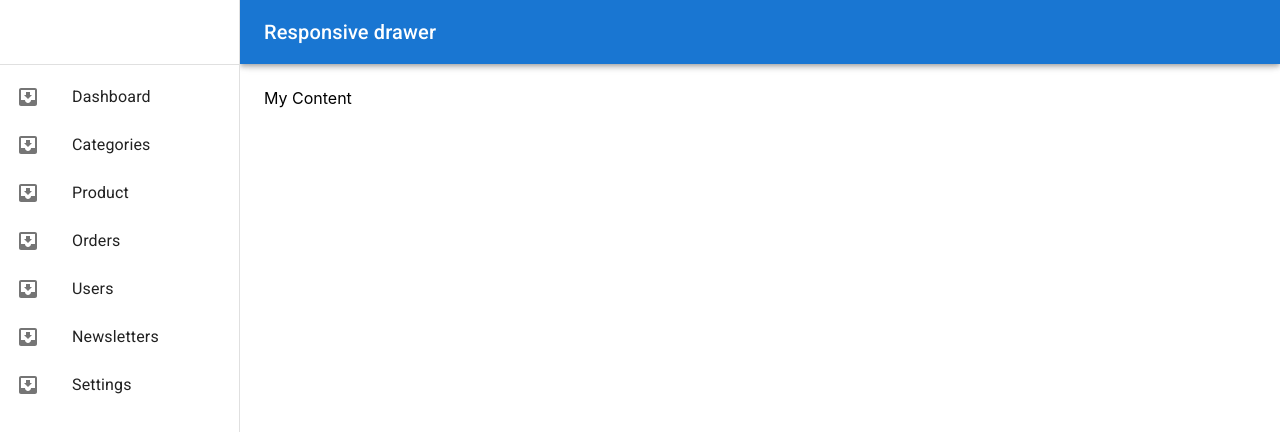
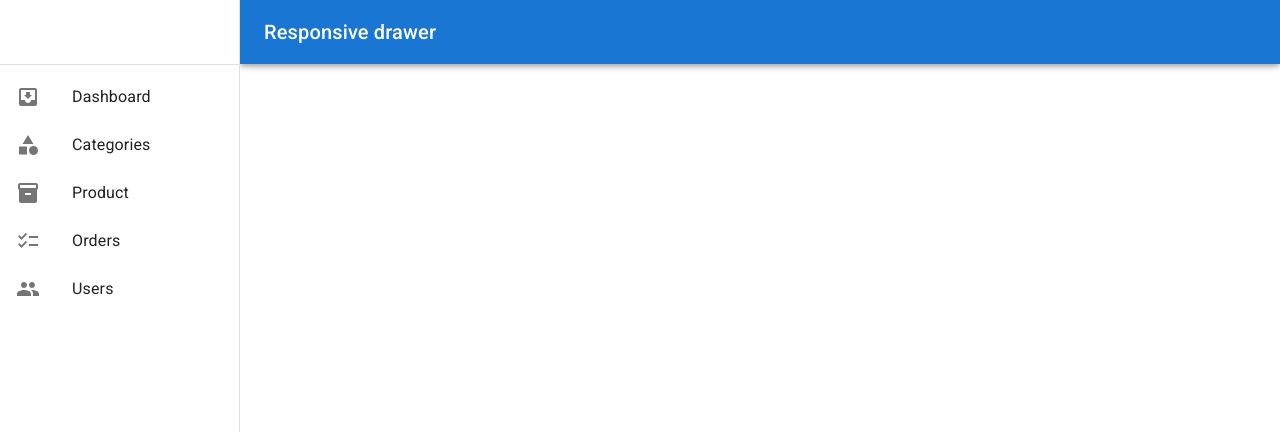
Before and after one commit to Padmakar333/Shopping-Panal, a React (Create React App) app: page /pages in a window 1280 px wide. Shown: the top 432 px of the page. Built offline with nearby package versions, Linux system fonts and the light colour scheme.

Commit message:
Dashbard 2nd commit

```diff
--- a/src/App.js
+++ b/src/App.js
@@ -12,7 +12,7 @@ function App() {
    <Routes>
     <Route path="/" element={<Navigate to="Login"/>}></Route>
     <Route path="/login" element={<Login></Login>}></Route>
-    <Route path="/pages" element={<Pages></Pages>}></Route>
+    <Route path="/pages/*" element={<Pages></Pages>}></Route>
    </Routes>
    </div>
   );
--- a/src/Pages/Pages.js
+++ b/src/Pages/Pages.js
@@ -12,9 +12,16 @@ import ListItemButton from '@mui/material/ListItemButton';
 import ListItemIcon from '@mui/material/ListItemIcon';
 import ListItemText from '@mui/material/ListItemText';
 import MailIcon from '@mui/icons-material/Mail';
-import MenuIcon from '@mui/icons-material/Menu';
+
 import Toolbar from '@mui/material/Toolbar';
 import Typography from '@mui/material/Typography';
+import MenuIcon from '@mui/icons-material/Menu';
+import CategoryIcon from '@mui/icons-material/Category';
+import InventoryIcon from '@mui/icons-material/Inventory';
+import ChecklistIcon from '@mui/icons-material/Checklist';
+import GroupIcon from '@mui/icons-material/Group';
+import { useNavigate } from "react-router-dom";
+import { Route, Routes } from "react-router-dom";
 const drawerWidth = 240;
 
 
@@ -23,34 +30,32 @@ const drawerWidth = 240;
 
         const [mobileOpen, setMobileOpen] = React.useState(false);
         const [isClosing, setIsClosing] = React.useState(false);
+        const navigate =useNavigate();
         const Menus =[
             {
                 name:"Dashboard",
-                Icon:<InboxIcon />
+                Icon:<InboxIcon/>,
+                route:'dashboard'
             },
             {
                 name:"Categories",
-                Icon:<InboxIcon />
+                Icon:<CategoryIcon />,
+                route:'categories'
             },
             {
                 name:"Product",
-                Icon:<InboxIcon />
+                Icon:<InventoryIcon/>,
+                route:'product'
             },
             {
                 name:"Orders",
-                Icon:<InboxIcon />
+                Icon:<ChecklistIcon/>,
+                route:'orders'
             },
             {
                 name:"Users",
-                Icon:<InboxIcon />
-            },
-            {
-                name:"Newsletters",
-                Icon:<InboxIcon />
-            },
-            {
-                name:"Settings",
-                Icon:<InboxIcon />
+                Icon:<GroupIcon />,
+                route:'users'
             }]
 
 
@@ -75,7 +80,7 @@ const drawerWidth = 240;
             <Divider />
             <List>
               {Menus.map((Menus, index) => (
-                <ListItem key={Menus.name} disablePadding>
+                <ListItem key={Menus.name} disablePadding onClick={()=>{navigate(Menus.route)}}>
                   <ListItemButton>
                     <ListItemIcon>
                       {Menus.Icon}
@@ -154,7 +159,13 @@ const drawerWidth = 240;
               sx={{ flexGrow: 1, p: 3, width: { sm: `calc(100% - ${drawerWidth}px)` } }}
             >
               <Toolbar />
-              <div>My Content</div>
+              <Routes>
+                <Route path="Dashboard" element={<div>This is Dashboard</div>}></Route>
+                <Route path="categories" element={<div>This is Categories</div>}></Route>
+                <Route path="product" element={<div>This is Product</div>}></Route>
+                <Route path="orders" element={<div>This is Orders</div>}></Route>
+                <Route path="users" element={<div>This is Users</div>}></Route>
+              </Routes>
             </Box>
           </Box>
         );
```
